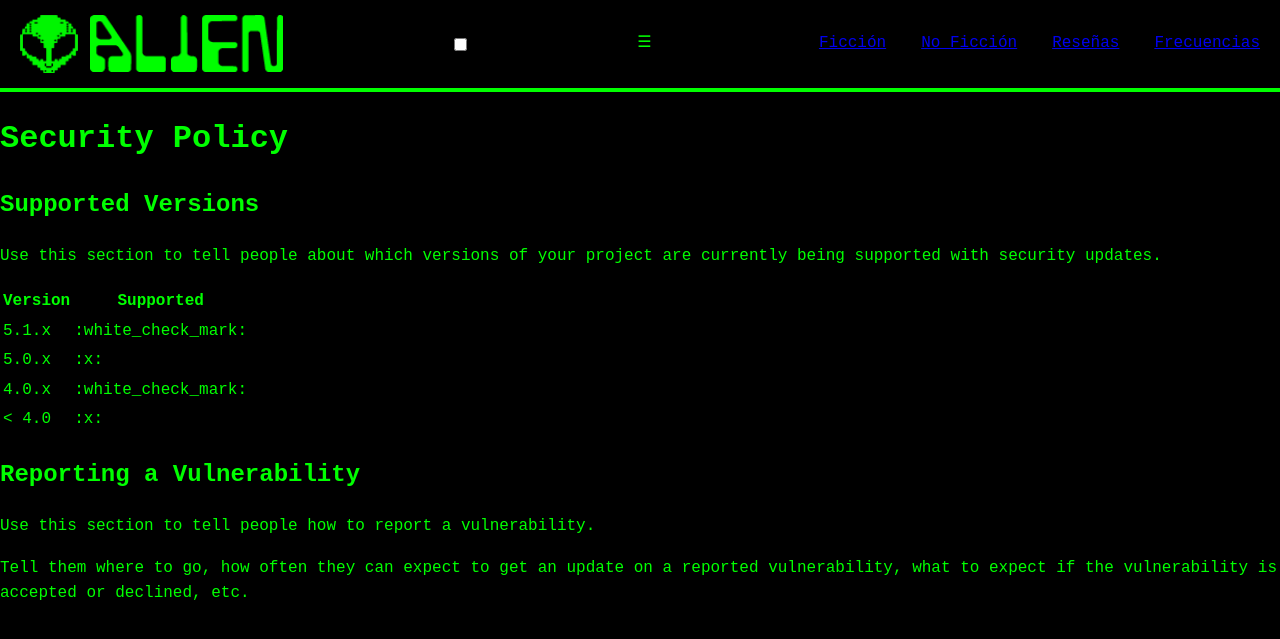
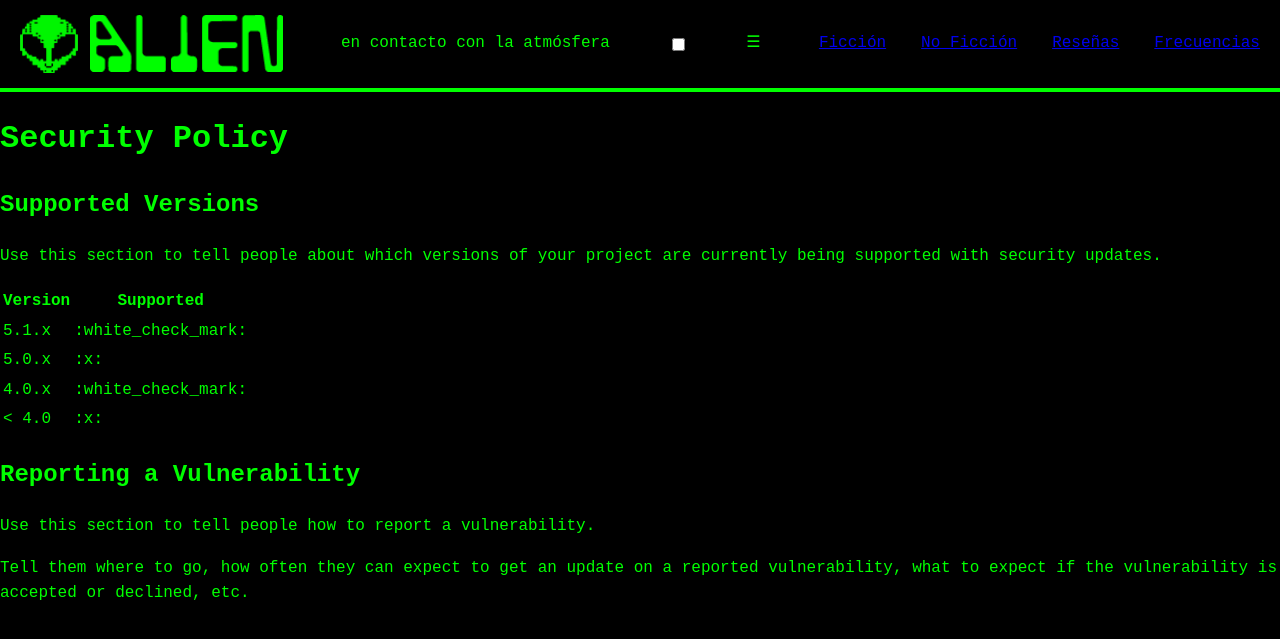
Before and after one commit to alienrevista-nave/Alien-Revista-2.0, a Jekyll site: the page built from SECURITY.md, in a window 1280 px wide. Shown: the top 639 px of the page. Built offline with Jekyll 4.4.1, drawn with Linux system fonts in a browser that asks for light colours; our own code applies the rules of GitHub Pages for plain Markdown files.

Commit message:
Update default.html

```diff
--- a/_layouts/default.html
+++ b/_layouts/default.html
@@ -3,7 +3,7 @@
 <head>
   <meta charset="utf-8">
   <meta name="viewport" content="width=device-width, initial-scale=1">
-  <title>{{ site.title }}</title>
+  <title>{{ site.title | default: "ALIEN REVISTA" }}</title>
   <link rel="stylesheet" href="{{ '/assets/css/style.css' | relative_url }}">
 </head>
 <body>
@@ -13,39 +13,19 @@
       <img src="{{ '/assets/alien-text.png' | relative_url }}" alt="ALIEN" class="alien-text">
     </a>
 
+    <!-- Tagline -->
+    <div class="tagline">en contacto con la atmósfera</div>
+
+    <!-- Menú hamburguesa -->
     <input type="checkbox" id="menu-toggle" class="menu-toggle">
     <label for="menu-toggle" class="hamburger">☰</label>
 
+    <!-- Navegación -->
     <nav class="nav">
-      <div class="dropdown">
-        <a href="#">Ficción</a>
-        <div class="dropdown-content">
-          <a href="#">Cuentos</a>
-          <a href="#">Comics</a>
-        </div>
-      </div>
-
-      <div class="dropdown">
-        <a href="#">No Ficción</a>
-        <div class="dropdown-content">
-          <a href="#">Crónicas Terrestres</a>
-          <a href="/error-404/">Error 404</a>
-          <a href="/archivo-corrupto/">Archivo corrupto</a>
-          <a href="/psicosis-colectiva/">Psicosis colectiva</a>
-          <a href="/sin-ismos/">Sin-ismos</a>
-        </div>
-      </div>
-
-      <div class="dropdown">
-        <a href="#">Reseñas</a>
-        <div class="dropdown-content">
-          <a href="/game-over/">Game Over</a>
-          <a href="/fahrenheit/">Fahrenheit</a>
-          <a href="/sueno-del-androide/">El sueño del androide</a>
-        </div>
-      </div>
-
-      <a href="/frecuencias/">Frecuencias</a>
+      <a href="#" class="nav-btn">Ficción</a>
+      <a href="#" class="nav-btn">No Ficción</a>
+      <a href="#" class="nav-btn">Reseñas</a>
+      <a href="/frecuencias/" class="nav-btn">Frecuencias</a>
     </nav>
   </header>
 
```
